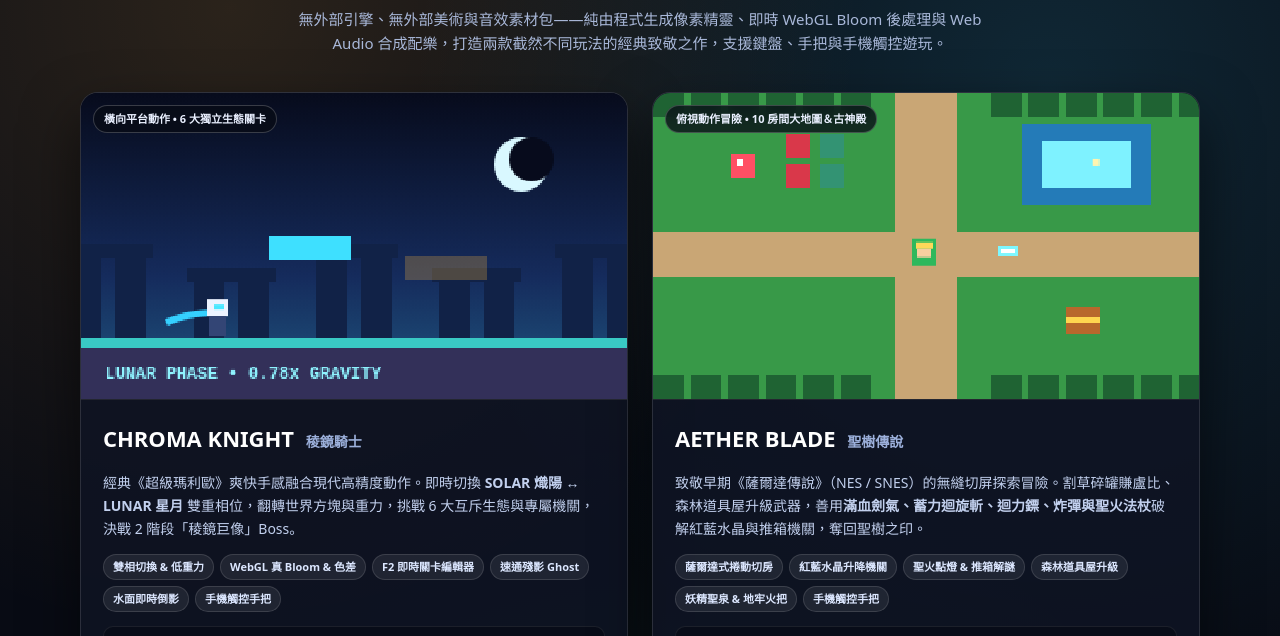
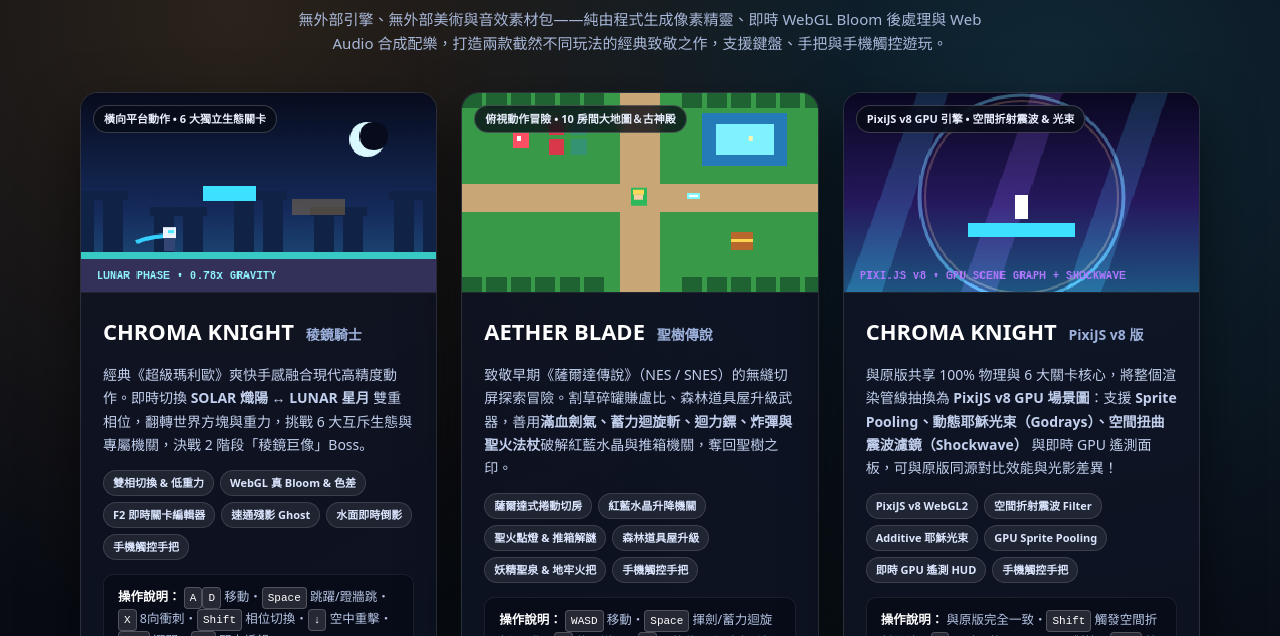
Before and after one commit to Akkuo/pixel-arcade-showcase, a plain HTML site: page index.html in a window 1280 px wide. Shown: the part 153-789 px from the top of the page. Drawn offline with Linux system fonts and the light colour scheme.

Commit message:
Add CHROMA KNIGHT PixiJS v8 GPU Edition card to showcase landing page

```diff
--- a/index.html
+++ b/index.html
@@ -82,6 +82,9 @@
       }
       .card.aether:hover {
         border-color: rgba(94, 245, 148, 0.55);
+      }
+      .card.pixi:hover {
+        border-color: rgba(168, 128, 255, 0.65);
       }
       .cover-wrap {
         position: relative;
@@ -192,6 +195,10 @@
       .btn.play-aether {
         background: linear-gradient(135deg, #3ee07e, #24b8a6);
         color: #071a10;
+      }
+      .btn.play-pixi {
+        background: linear-gradient(135deg, #b078ff, #4ae3ff);
+        color: #0d0a1e;
       }
       .btn.ghost {
         flex: 0 0 auto;
@@ -312,6 +319,36 @@
             </div>
           </div>
         </article>
+
+        <!-- CARD 3: CHROMA KNIGHT PIXI v8 EDITION -->
+        <article class="card pixi">
+          <div class="cover-wrap">
+            <canvas id="cover-pixi" width="320" height="180"></canvas>
+            <span class="cover-tag">PixiJS v8 GPU 引擎 • 空間折射震波 & 光束</span>
+          </div>
+          <div class="card-body">
+            <h2>CHROMA KNIGHT <span>PixiJS v8 版</span></h2>
+            <p class="desc">
+              與原版共享 100% 物理與 6 大關卡核心，將整個渲染管線抽換為 <strong>PixiJS v8 GPU 場景圖</strong>：支援 <strong>Sprite Pooling、動態耶穌光束（Godrays）、空間扭曲震波濾鏡（Shockwave）</strong> 與即時 GPU 遙測面板，可與原版同源對比效能與光影差異！
+            </p>
+            <div class="pills">
+              <span class="pill">PixiJS v8 WebGL2</span>
+              <span class="pill">空間折射震波 Filter</span>
+              <span class="pill">Additive 耶穌光束</span>
+              <span class="pill">GPU Sprite Pooling</span>
+              <span class="pill">即時 GPU 遙測 HUD</span>
+              <span class="pill">手機觸控手把</span>
+            </div>
+            <div class="controls-box">
+              <strong>操作說明：</strong>
+              與原版完全一致・<kbd>Shift</kbd> 觸發空間折射震波・<kbd>G</kbd> 即時切換 PixiJS Filter 對比・<kbd>1–6</kbd> 快速選關・<kbd>F2</kbd> 編輯器
+            </div>
+            <div class="actions">
+              <a class="btn play-pixi" href="https://akkuo.github.io/chroma-knight-pixi/" target="_blank" rel="noopener">▶ 立即遊玩</a>
+              <a class="btn ghost" href="https://github.com/Akkuo/chroma-knight-pixi" target="_blank" rel="noopener">GitHub</a>
+            </div>
+          </div>
+        </article>
       </section>
 
       <section class="story">
@@ -340,8 +377,10 @@
       (() => {
         const c1 = document.getElementById('cover-chroma').getContext('2d');
         const c2 = document.getElementById('cover-aether').getContext('2d');
+        const c3 = document.getElementById('cover-pixi').getContext('2d');
         c1.imageSmoothingEnabled = false;
         c2.imageSmoothingEnabled = false;
+        c3.imageSmoothingEnabled = false;
 
         function drawChromaCover(t) {
           const isLunar = Math.floor(t / 3.2) % 2 === 1;
@@ -469,10 +508,59 @@
           }
         }
 
+        function drawPixiCover(t) {
+          const grad = c3.createLinearGradient(0, 0, 0, 180);
+          grad.addColorStop(0, '#090720');
+          grad.addColorStop(0.55, '#25185c');
+          grad.addColorStop(1, '#1d5480');
+          c3.fillStyle = grad;
+          c3.fillRect(0, 0, 320, 180);
+
+          // Additive Godrays
+          c3.save();
+          c3.globalCompositeOperation = 'lighter';
+          for (let i = 0; i < 4; i++) {
+            const rx = ((i * 90 + Math.sin(t + i) * 14) % 360) - 20;
+            c3.fillStyle = i % 2 === 0 ? 'rgba(176, 120, 255, 0.14)' : 'rgba(74, 227, 255, 0.14)';
+            c3.beginPath();
+            c3.moveTo(rx, 0);
+            c3.lineTo(rx + 28, 0);
+            c3.lineTo(rx - 32, 180);
+            c3.lineTo(rx - 64, 180);
+            c3.closePath();
+            c3.fill();
+          }
+
+          // Refractive Shockwave Ring pulsing from center
+          const sr = ((t * 72) % 140) + 12;
+          const alpha = Math.max(0, 1 - sr / 152);
+          c3.strokeStyle = `rgba(126, 247, 255, ${(alpha * 0.85).toFixed(2)})`;
+          c3.lineWidth = 3;
+          c3.beginPath();
+          c3.arc(160, 94, sr, 0, Math.PI * 2);
+          c3.stroke();
+          c3.strokeStyle = `rgba(255, 190, 88, ${(alpha * 0.55).toFixed(2)})`;
+          c3.lineWidth = 2;
+          c3.beginPath();
+          c3.arc(160, 94, Math.max(2, sr - 5), 0, Math.PI * 2);
+          c3.stroke();
+          c3.restore();
+
+          // Glowing crystal platform & hero silhouette
+          c3.fillStyle = '#3ee0ff';
+          c3.fillRect(112, 118, 96, 12);
+          c3.fillStyle = '#ffffff';
+          c3.fillRect(154, 94 + Math.sin(t * 6) * 2, 12, 22);
+          c3.fillStyle = '#b078ff';
+          c3.font = 'bold 10px monospace';
+          c3.fillText('PIXI.JS v8 • GPU SCENE GRAPH + SHOCKWAVE', 14, 168);
+        }
+
         function tick(now) {
           const t = now / 1000;
           drawChromaCover(t);
           drawAetherCover(t);
+          drawPixiCover(t);
           requestAnimationFrame(tick);
         }
         requestAnimationFrame(tick);
```
